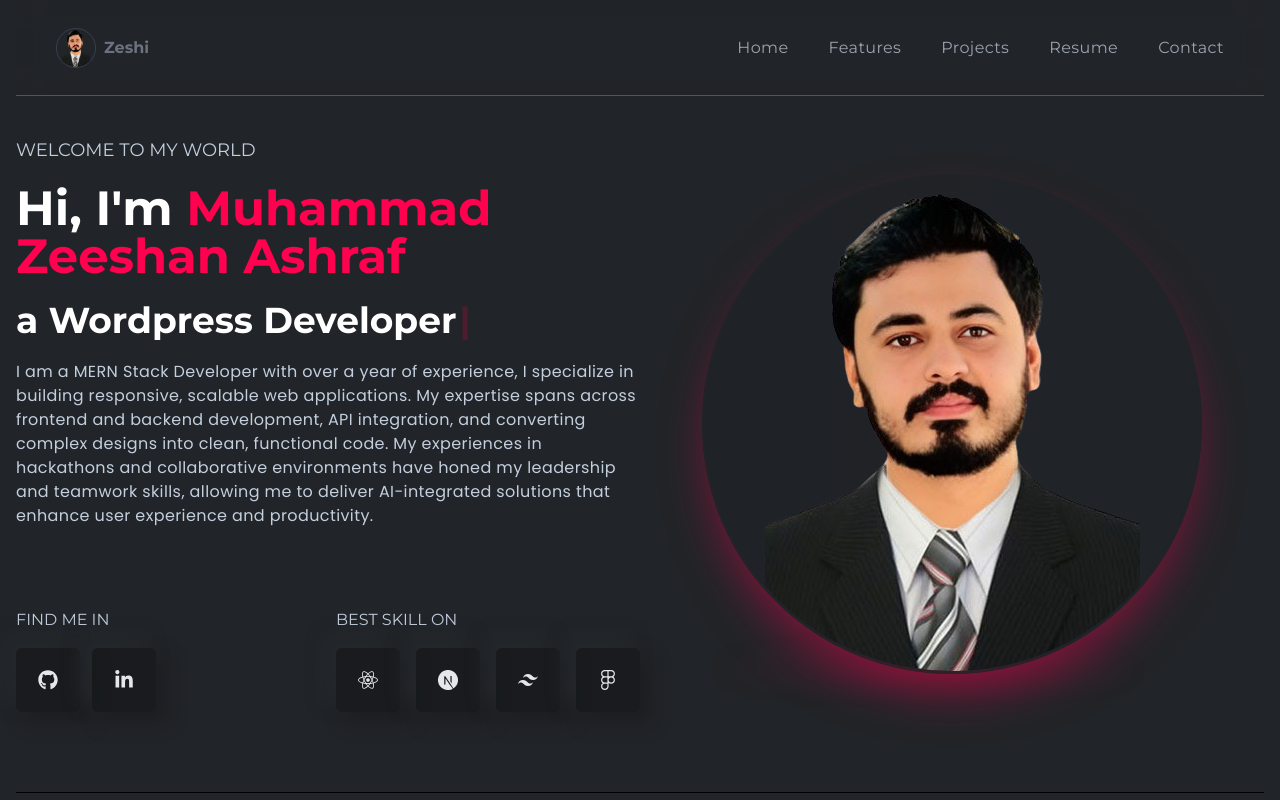
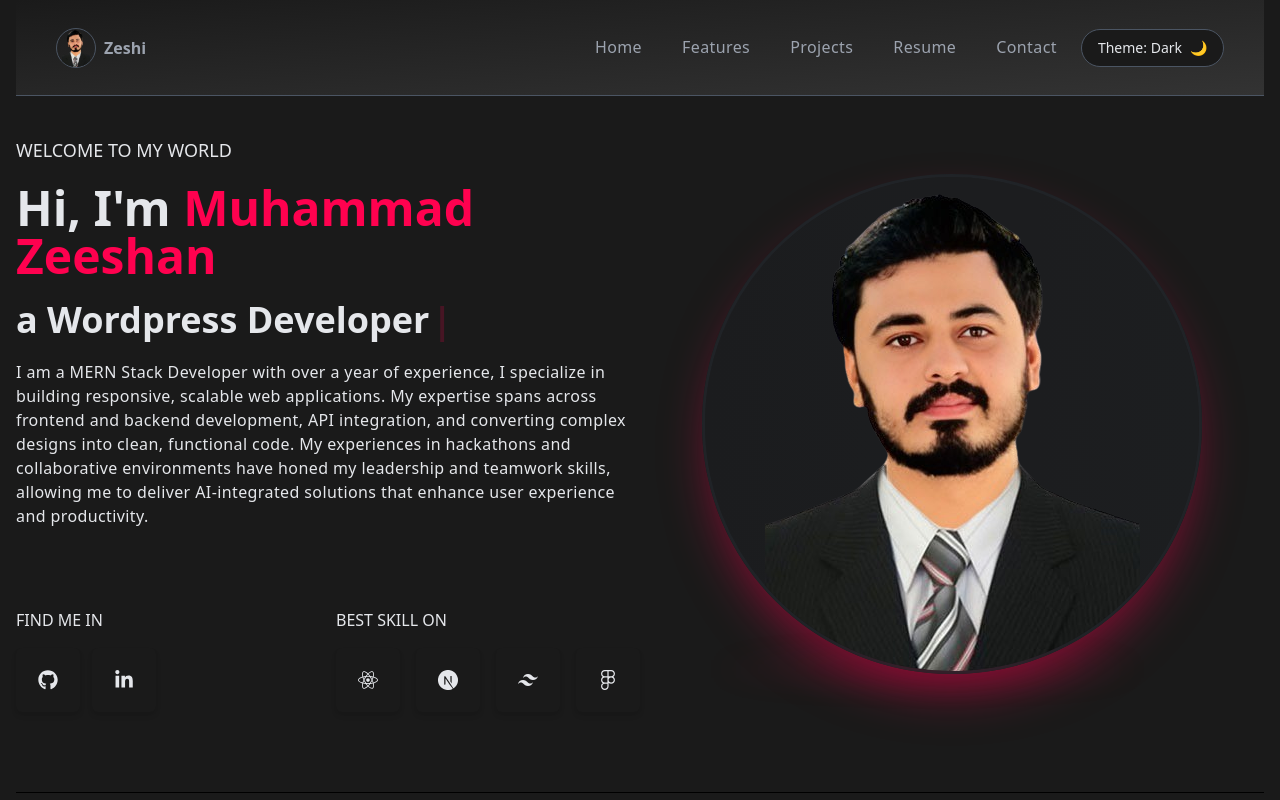
Before and after one commit to Zeshig01/Porfolio, a React (Create React App) app: page / in a window 1280 px wide. Shown: the top 800 px of the page. Built offline with nearby package versions, Linux system fonts and the light colour scheme.

Commit message:
theme colors

```diff
--- a/src/App.js
+++ b/src/App.js
@@ -7,9 +7,12 @@ import FooterBottom from "./components/footer/FooterBottom";
 import Navbar from "./components/navbar/Navbar";
 import Projects from "./components/projects/Projects";
 import Resume from "./components/resume/Resume";
+import { ThemeProvider } from "./ThemeContext";
 function App() {
   return (
-    <div className="w-full h-auto bg-bodyColor text-lightText px-4">
+    <ThemeProvider>
+
+<div className="w-full h-auto bg-[var(--bg-primary)] text-[var(--text-primary)] px-4">
         <Navbar />
       <div className="max-w-screen-xl mx-auto">
         <Banner />
@@ -22,6 +25,8 @@ function App() {
 
       </div>
     </div>
+    </ThemeProvider>
+
   );
 }
 
--- /dev/null
+++ b/src/ThemeContext.js
@@ -0,0 +1,49 @@
+
+import React, { createContext, useContext, useState, useEffect } from "react";
+
+const ThemeContext = createContext();
+
+export const ThemeProvider = ({ children }) => {
+  const [theme, setTheme] = useState(() => {
+    const savedTheme = localStorage.getItem("theme");
+    console.log("Initial theme from localStorage:", savedTheme || "dark");
+    return savedTheme || "dark";
+  });
+
+  const toggleTheme = (newTheme) => {
+    console.log("Toggling theme to:", newTheme);
+    setTheme(newTheme);
+    localStorage.setItem("theme", newTheme);
+  };
+
+  useEffect(() => {
+    console.log("Applying theme to document:", theme);
+    document.documentElement.classList.remove(
+      "dark",
+      "light",
+      "blue",
+      "green",
+      "red",
+      "purple",
+      "pink",
+      "teal",
+      "yellow",
+      "orange"
+    );
+        document.documentElement.classList.add(theme);
+  }, [theme]);
+
+  return (
+    <ThemeContext.Provider value={{ theme, toggleTheme }}>
+      {children}
+    </ThemeContext.Provider>
+  );
+};
+
+export const useTheme = () => {
+  const context = useContext(ThemeContext);
+  if (!context) {
+    console.error("useTheme must be used within a ThemeProvider");
+  }
+  return context;
+};
--- a/src/components/banner/LeftBanner.js
+++ b/src/components/banner/LeftBanner.js
@@ -1,10 +1,17 @@
-import React from "react";
+import React, { useContext } from "react";
 import { useTypewriter, Cursor } from "react-simple-typewriter";
 import { SiTailwindcss, SiFigma, SiNextdotjs } from "react-icons/si";
 import { FaLinkedinIn, FaGithub, FaReact } from "react-icons/fa";
 import { Link } from "react-router-dom";
+import { useTheme } from "../../ThemeContext";
 
 const LeftBanner = () => {
+  const { darkMode } = useTheme();
+  const themeClasses = {
+    dark: "text-white",
+    light: "text-black",
+  };
+  const currentTheme = darkMode ? "dark" : "light";
   const [text] = useTypewriter({
     words: ["Professional Coder.", "MERN Stack Developer.", "Wordpress Developer", "Shopify Developer"],
     loop: true,
@@ -13,14 +20,15 @@ const LeftBanner = () => {
     delaySpeed: 2000,
   });
   return (
-    <div className="w-full lgl:w-1/2 flex flex-col gap-20">
+    <div className="w-full lg:w-1/2 flex flex-col gap-20">
       <div className="flex flex-col gap-5">
         <h4 className=" text-lg font-normal">WELCOME TO MY WORLD</h4>
-        <h1 className="text-5xl font-bold text-white">
-          Hi, I'm{" "}
-          <span className="text-designColor capitalize">Muhammad Zeeshan Ashraf</span>
+        {/* <h1 className="text-5xl font-bold text-white"> */}
+        <h1 className={`text-5xl font-bold `}>
+        Hi, I'm{" "}
+          <span className="text-designColor capitalize">Muhammad Zeeshan </span>
         </h1>
-        <h2 className="text-4xl font-bold text-white">
+        <h2 className="text-4xl font-bold">
           a <span>{text}</span>
           <Cursor
             cursorBlinking="false"
--- a/src/components/contact/ContactLeft.js
+++ b/src/components/contact/ContactLeft.js
@@ -5,25 +5,28 @@ import { Link } from "react-router-dom";
 import { FaLinkedinIn, FaDiscord, FaGithub } from "react-icons/fa";
 const ContactLeft = () => {
   return (
-    <div className="w-full lgl:w-[35%] h-full bg-gradient-to-r from-[#1e2024] to-[#23272b] p-4 lgl:p-8 rounded-lg shadow-shadowOne flex flex-col gap-8 justify-center">
+    // <div className="w-full lgl:w-[35%] bg-[var(--bg-primary)] bg-opacity-90  h-full border p-4 lgl:p-8 rounded-lg shadow-shadowOne flex flex-col gap-8 justify-center">
+    <div className="w-full lgl:w-[35%] bg-gradient-to-br from-[var(--bg-primary)] to-[var(--bg-secondary)] bg-opacity-90 backdrop-blur-md h-full border p-4 lgl:p-8 rounded-lg shadow-shadowOne flex flex-col gap-8 justify-center">
+
       <img
+
         className="w-full h-64 object-cover rounded-lg mb-2"
         src={contactImg}
         alt="contactImg"
       />
       <div className="flex flex-col gap-4">
-        <h3 className="text-3xl font-bold text-white">Muhammad Zeeshan Ashraf</h3>
-        <p className="text-lg font-normal text-gray-400">
+        <h3 className="text-3xl font-bold ">Muhammad Zeeshan Ashraf</h3>
+        <p className="text-lg font-normal ">
           Front-end Developer
         </p>
-        <p className="text-base text-gray-400 tracking-wide">
+        <p className="text-base  tracking-wide">
         Software Engineer ¶ Front-end Doctor ¶ Next Specialist ¶ MERN Developer
         </p>
-        <p className="text-base text-gray-400 flex items-center gap-2">
-          Phone: <span className="text-lightText">+92 33174652685</span>
+        <p className="text-base flex items-center gap-2">
+          Phone: <span className="">+92 33174652685</span>
         </p>
-        <p className="text-base text-gray-400 flex items-center gap-2">
-          Email: <span className="text-lightText">zeshig01@gmail.com</span>
+        <p className="text-base  flex items-center gap-2">
+          Email: <span className="">zeshig01@gmail.com</span>
         </p>
       </div>
       <div className="flex flex-col gap-4">
--- a/src/components/features/Card.js
+++ b/src/components/features/Card.js
@@ -3,8 +3,8 @@ import { HiArrowRight } from "react-icons/hi";
 
 const Card = ({title,des,icon}) => {
   return (
-    <div className="w-full px-12 h-80 py-10 rounded-lg shadow-shadowOne flex items-center bg-gradient-to-r from-bodyColor to-[#202327] group hover:bg-gradient-to-b hover:from-black hover:to-[#1e2024] transition-colors duration-100 group">
-      <div className="h-72 overflow-y-hidden">
+    <div className="w-full bg-gradient-to-br from-[var(--bg-primary)] to-[var(--bg-secondary)] bg-opacity-90 backdrop-blur-md  px-12 h-80 py-10 rounded-lg shadow-lg border flex items-center group  transition-colors duration-100 group">
+      <div className="h-72  overflow-y-hidden">
         <div className="flex h-full flex-col gap-10 translate-y-16 group-hover:translate-y-0 transition-transform duration-500">
           <div className="w-10 h-8 flex flex-col justify-between">
 
--- a/src/components/features/Features.js
+++ b/src/components/features/Features.js
@@ -9,7 +9,7 @@ const Features = () => {
   return (
     <section
       id="features"
-      className="w-full py-20 border-b-[1px] border-b-black"
+      className="w-full py-20 border-b-[1px]"
     >
       <Title title="Features" des="What I Do" />
       <div className="grid grid-cols-1 md:grid-cols-2 xl:grid-cols-3 gap-6 xl:gap-20">
--- a/src/components/navbar/Navbar.js
+++ b/src/components/navbar/Navbar.js
@@ -2,28 +2,41 @@ import React, { useState } from "react";
 import { FiMenu } from "react-icons/fi";
 import { MdClose } from "react-icons/md";
 import { FaLinkedinIn, FaGithub } from "react-icons/fa";
-import { BsCodeSlash } from "react-icons/bs";
 import { Link as ScrollLink } from "react-scroll";
 import { Link as RouterLink } from "react-router-dom";
 import { logo } from "../../assets/index";
 import { navLinksdata } from "../../constants";
+import { useTheme } from "../../ThemeContext";
 
 const Navbar = () => {
   const [showMenu, setShowMenu] = useState(false);
+  const [showDropdown, setShowDropdown] = useState(false);
+  const { theme, toggleTheme } = useTheme();
+
+  const themes = [
+    { name: "Dark", value: "dark", icon: "🌙" },
+    { name: "Light", value: "light", icon: "☀️" },
+    { name: "Blue", value: "blue", icon: "🌀" },
+    { name: "Green", value: "green", icon: "🌿" },
+    { name: "Red", value: "red", icon: "🔥" },
+    { name: "Purple", value: "purple", icon: "💜" },
+    { name: "Pink", value: "pink", icon: "💖" },
+    { name: "Teal", value: "teal", icon: "🦋" },
+    { name: "Yellow", value: "yellow", icon: "🌟" },
+    { name: "Orange", value: "orange", icon: "🍊" }
+  ];
 
   const renderNavLink = ({ _id, title, link }) => {
     if (link.startsWith("/")) {
-      // Use RouterLink for paths starting with "/"
       return (
         <RouterLink
           to={link}
-          className="text-base font-normal text-gray-400 tracking-wide cursor-pointer hover:text-designColor duration-300"
+          className="text-base font-normal text-[var(--text-secondary)] tracking-wide cursor-pointer hover:text-designColor duration-300"
         >
           {title}
         </RouterLink>
       );
     } else {
-      // Use ScrollLink for other links (assuming they're for same-page navigation)
       return (
         <ScrollLink
           activeClass="active"
@@ -32,7 +45,7 @@ const Navbar = () => {
           smooth={true}
           offset={-70}
           duration={500}
-          className="text-base font-normal text-gray-400 tracking-wide cursor-pointer hover:text-designColor duration-300"
+          className="text-base font-normal text-[var(--text-secondary)] tracking-wide cursor-pointer hover:text-designColor duration-300"
         >
           {title}
         </ScrollLink>
@@ -41,50 +54,95 @@ const Navbar = () => {
   };
 
   return (
-    <div className="w-full h-24 px-10 sticky top-0 z-50 bg-transparent backdrop-blur-md mx-auto flex justify-between items-center font-titleFont border-b-[1px] border-b-gray-600">
+    <div className="w-full h-24 px-10 sticky top-0 z-50 bg-gradient-to-br from-[var(--bg-primary)] to-[var(--bg-secondary)] bg-opacity-90 backdrop-blur-md  mx-auto flex justify-between items-center font-titleFont border-b-[1px] border-b-[var(--border-color)]">
       <div className="flex items-center gap-2">
-        <img src={logo} alt="logo" className="w-10 h-10 object-contain rounded-full border-[1px] border-gray-700"
+        <img
+          src={logo}
+          alt="logo"
+          className="w-10 h-10 object-contain rounded-full border-[1px] border-[var(--border-color)]"
         />
-        <span className="text-gray-500 font-bold">Zeshi</span>
+        <span className="text-[var(--text-secondary)] font-bold">Zeshi</span>
       </div>
       <div>
         <ul className="hidden mdl:inline-flex items-center gap-6 lg:gap-10">
           {navLinksdata.map((item) => (
-            <li key={item._id}>
-              {renderNavLink(item)}
-            </li>
+            <li key={item._id}>{renderNavLink(item)}</li>
           ))}
         </ul>
+        <div className="relative hidden mdl:inline-flex items-center ml-6">
+          <button
+            onClick={() => setShowDropdown(!showDropdown)}
+            className="px-4 py-2 bg-[var(--bg-primary)] bg-opacity-50 text-[var(--text-primary)] rounded-full text-sm hover:bg-opacity-70 transition flex items-center gap-2 border border-[var(--border-color)]"
+          >
+            <span>Theme: {themes.find((t) => t.value === theme)?.name || "Select"}</span>
+            <span>{themes.find((t) => t.value === theme)?.icon}</span>
+          </button>
+          {showDropdown && (
+            <div className="absolute top-12 right-0 w-40 bg-[var(--bg-primary)] bg-opacity-90 rounded-md shadow-lg z-50 border border-[var(--border-color)]">
+              {themes.map((t) => (
+                <button
+                  key={t.value}
+                  onClick={() => {
+                    toggleTheme(t.value);
+                    setShowDropdown(false);
+                  }}
+                  className={`w-full text-left px-4 py-2 text-sm text-[var(--text-primary)] hover:bg-[var(--bg-primary)] hover:bg-opacity-70 flex items-center gap-2 ${
+                    theme === t.value ? "bg-opacity-50" : ""
+                  }`}
+                >
+                  <span>{t.icon}</span>
+                  <span>{t.name}</span>
+                </button>
+              ))}
+            </div>
+          )}
+        </div>
         <span
           onClick={() => setShowMenu(!showMenu)}
-          className="text-xl mdl:hidden bg-black w-10 h-10 inline-flex items-center justify-center rounded-full text-designColor cursor-pointer"
+          className="text-xl mdl:hidden bg-[var(--bg-primary)] bg-opacity-50 w-10 h-10 inline-flex items-center justify-center rounded-full text-designColor cursor-pointer"
         >
           <FiMenu />
         </span>
         {showMenu && (
-          <div className="w-[80%] h-screen overflow-scroll absolute top-0 left-0 bg-gray-900 p-4 scrollbar-hide">
+          <div className="w-[80%] h-screen overflow-scroll absolute top-0 left-0 bg-[var(--bg-primary)] bg-opacity-90 p-4 scrollbar-hide">
             <div className="flex flex-col gap-8 py-2 relative">
               <div>
                 <div className="flex items-center gap-2">
                   <img
                     src={logo}
                     alt="logo"
-                    className="w-10 h-10 rounded-full border-[1px] border-gray-700"
+                    className="w-10 h-10 rounded-full border-[1px] border-[var(--border-color)]"
                   />
-                  <span className="text-gray-500 font-bold">INBIO</span>
+                  <span className="text-[var(--text-secondary)] font-bold">INBIO</span>
                 </div>
               </div>
               <ul className="flex flex-col gap-4">
                 {navLinksdata.map((item) => (
-                  <li key={item._id}>
-                    {renderNavLink(item)}
-                  </li>
+                  <li key={item._id}>{renderNavLink(item)}</li>
                 ))}
               </ul>
               <div className="flex flex-col gap-4">
-                <h2 className="text-base uppercase font-titleFont mb-4">
-                  Find me in
-                </h2>
+                <h2 className="text-base uppercase font-titleFont mb-4 text-[var(--text-primary)]">Theme</h2>
+                <div className="flex flex-col gap-2">
+                  {themes.map((t) => (
+                    <button
+                      key={t.value}
+                      onClick={() => {
+                        toggleTheme(t.value);
+                        setShowMenu(false);
+                      }}
+                      className={`text-left px-4 py-2 text-sm text-[var(--text-primary)] hover:bg-[var(--bg-primary)] hover:bg-opacity-70 flex items-center gap-2 rounded ${
+                        theme === t.value ? "bg-opacity-50" : ""
+                      }`}
+                    >
+                      <span>{t.icon}</span>
+                      <span>{t.name}</span>
+                    </button>
+                  ))}
+                </div>
+              </div>
+              <div className="flex flex-col gap-4">
+                <h2 className="text-base uppercase font-titleFont mb-4 text-[var(--text-primary)]">Find me in</h2>
                 <div className="flex gap-4">
                   <a href="https://github.com/zeshig01" target="_blank" rel="noreferrer">
                     <span className="bannerIcon">
@@ -100,12 +158,11 @@ const Navbar = () => {
                       <FaLinkedinIn />
                     </span>
                   </a>
-
                 </div>
               </div>
               <span
                 onClick={() => setShowMenu(false)}
-                className="absolute top-4 right-4 text-gray-400 hover:text-designColor duration-300 text-2xl cursor-pointer"
+                className="absolute top-4 right-4 text-[var(--text-secondary)] hover:text-designColor duration-300 text-2xl cursor-pointer"
               >
                 <MdClose />
               </span>
--- a/src/components/projects/Projects.js
+++ b/src/components/projects/Projects.js
@@ -7,7 +7,7 @@ const Projects = () => {
   return (
     <section
       id="projects"
-      className="w-full py-20 border-b-[1px] border-b-black"
+      className="w-full py-20 border-b-[1px] "
     >
       <div className="flex justify-center items-center text-center">
         <Title
--- a/src/components/projects/ProjectsCard.js
+++ b/src/components/projects/ProjectsCard.js
@@ -5,7 +5,7 @@ import { Link } from 'react-router-dom';
 
 const ProjectsCard = ({ title, des, src, link, git }) => {
   return (
-    <div className="w-full p-4 rounded-lg shadow-shadowOne bg-gradient-to-r from-bodyColor to-[#202327] group hover:bg-gradient-to-b hover:from-gray-900 hover:to-gray-900 transition-colors duration-1000">
+    <div className="w-full bg-gradient-to-br from-[var(--bg-primary)] to-[var(--bg-secondary)] bg-opacity-90 backdrop-blur-md  p-4 rounded-lg shadow-shadowOne group  transition-colors duration-1000">
       <div className="overflow-hidden rounded-lg aspect-video mb-4">
         <img
           className="w-full h-full object-cover object-center group-hover:scale-110 duration-300 cursor-pointer"
@@ -31,7 +31,7 @@ const ProjectsCard = ({ title, des, src, link, git }) => {
             </Link>
           </div>
         </div>
-        <p className="text-sm text-gray-300 group-hover:text-gray-100 duration-300">
+        <p className="text-sm  duration-300">
           {des}
         </p>
       </div>
--- a/src/index.css
+++ b/src/index.css
@@ -3,27 +3,125 @@
 @tailwind components;
 @tailwind utilities;
 
-@layer components{
-    .bannerIcon{
-        @apply w-16 h-16 bg-black bg-opacity-25 text-gray-200 text-xl inline-flex items-center justify-center rounded-md shadow-shadowOne hover:bg-opacity-40 hover:-translate-y-1 transition-all hover:text-designColor cursor-pointer duration-300;
+@layer base {
+  /* Define theme-specific background and text colors */
+  :root {
+    --bg-primary: #1a1a1a;
+    --bg-secondary: #333333;
+    --text-primary: #e5e7eb;
+    --text-secondary: #9ca3af;
+    --border-color: #4b5563;
   }
+
+  /* Light Theme */
+  .light {
+    --bg-primary: #ffffff;
+    --bg-secondary: #f3f4f6;
+    --text-primary: #1f2937;
+    --text-secondary: #4b5563;
+    --border-color: #d1d5db;
+  }
+
+  /* Blue Theme */
+  .blue {
+    --bg-primary: #1e3a8a;
+    --bg-secondary: #3b82f6;
+    --text-primary: #e5e7eb;
+    --text-secondary: #93c5fd;
+    --border-color: #60a5fa;
+  }
+
+  /* Green Theme */
+  .green {
+    --bg-primary: #065f46;
+    --bg-secondary: #10b981;
+    --text-primary: #d1fae5;
+    --text-secondary: #6ee7b7;
+    --border-color: #34d399;
+  }
+
+  /* Red Theme */
+  .red {
+    --bg-primary: #dc2626;
+    --bg-secondary: #f87171;
+    --text-primary: #fef2f2;
+    --text-secondary: #fca5a5;
+    --border-color: #f87171;
+  }
+
+  /* Purple Theme */
+  .purple {
+    --bg-primary: #6b21a8;
+    --bg-secondary: #a78bfa;
+    --text-primary: #d4d7db;
+    --text-secondary: #e9d5ff;
+    --border-color: #a78bfa;
+  }
+
+  /* Pink Theme */
+  .pink {
+    --bg-primary: #ec4899;
+    --bg-secondary: #f9a8d4;
+    --text-primary: #fbcfe8;
+    --text-secondary: #f9a8d4;
+    --border-color: #f472b6;
+  }
+
+  /* Teal Theme */
+  .teal {
+    --bg-primary: #14b8a6;
+    --bg-secondary: #2dd4bf;
+    --text-primary: #f1f5f9;
+    --text-secondary: #d1fae5;
+    --border-color: #2dd4bf;
+  }
+
+  /* Yellow Theme */
+  .yellow {
+    --bg-primary: #f59e0b;
+    --bg-secondary: #fbbf24;
+    --text-primary: #fef08a;
+    --text-secondary: #fbbf24;
+    --border-color: #facc15;
+  }
+
+  /* Orange Theme */
+  .orange {
+    --bg-primary: #ea580c;
+    --bg-secondary: #fb923c;
+    --text-primary: #fef7f2;
+    --text-secondary: #ffedd5;
+    --border-color: #fb923c;
+  }
+
+}
+
+@layer components {
+  .bannerIcon {
+    @apply w-16 h-16 bg-[var(--bg-primary)] bg-opacity-25 text-[var(--text-primary)] text-xl inline-flex items-center justify-center rounded-md shadow-shadowOne hover:bg-opacity-40 hover:-translate-y-1 transition-all hover:text-designColor cursor-pointer duration-300;
+  }
+
   .resumeLi {
-    @apply w-full h-20 bg-black bg-opacity-25 text-xl text-gray-300 flex justify-center cursor-pointer hover:bg-opacity-40 duration-300 items-center border-[1px] rounded-none;
+    @apply w-full h-20 bg-[var(--bg-primary)] bg-opacity-25 text-xl text-[var(--text-secondary)] flex justify-center cursor-pointer hover:bg-opacity-40 duration-300 items-center border-[1px] border-[var(--border-color)] rounded-none;
   }
+
   .bgOpacity {
-@apply bg-black bg-opacity-40;
+    @apply bg-[var(--bg-primary)] bg-opacity-40;
   }
-    .contactInput{
-        @apply w-full h-12 rounded-lg border-b-[1px] border-b-gray-600 bg-[#191b1e] text-lightText px-4 active:outline-none focus-visible:outline-designColor outline-none focus-visible:border-b-transparent duration-300
+
+  .contactInput {
+    @apply w-full h-12 rounded-lg border-b-[1px] border-b-[var(--border-color)] bg-[var(--bg-primary)] text-[var(--text-primary)] px-4 active:outline-none focus-visible:outline-designColor outline-none focus-visible:border-b-transparent duration-300;
   }
-.contactTextArea{
-    @apply w-full rounded-lg border-b-[1px] border-b-gray-600 bg-[#191b1e] text-lightText px-4 py-2 active:outline-none focus-visible:outline-designColor outline-none focus-visible:border-b-transparent duration-300 resize-none
+
+  .contactTextArea {
+    @apply w-full rounded-lg border-b-[1px] border-b-[var(--border-color)] bg-[var(--bg-primary)] text-[var(--text-primary)] px-4 py-2 active:outline-none focus-visible:outline-designColor outline-none focus-visible:border-b-transparent duration-300 resize-none;
   }
 }
 
 .active {
-    color: white;
+  @apply text-[var(--text-primary)];
 }
-.scrollbar-hide::-webkit-scrollbar{
+
+.scrollbar-hide::-webkit-scrollbar {
   display: none;
 }
--- a/tailwind.config.js
+++ b/tailwind.config.js
@@ -1,6 +1,10 @@
 /** @type {import('tailwindcss').Config} */
 module.exports = {
-  content: ["./src/**/*.{js,jsx,ts,tsx}"],
+   darkMode: 'class',
+
+  content: [
+    "./src/**/*.{js,jsx,ts,tsx}",
+  ],
   theme: {
     extend: {
       screens:{
@@ -13,18 +17,15 @@ module.exports = {
         lgl: "1024px",
         xl: "1280px",
       },
-      fontFamily: {
-        bodyFont: ["Poppins", "sans-serif"],
-        titleFont: ["Montserrat", "sans-serif"],
-      },
       colors: {
+        // designColor: "#f97316",
         bodyColor: "#212428",
         lightText: "#c4cfde",
         boxBg: "linear-gradient(145deg, #1e2024, #23272b)",
         designColor: "#ff014f",
       },
       boxShadow: {
-        shadowOne: "10px 10px 19px #1c1e22, -10px -10px 19px #262a2e",
+        shadowOne: "0 4px 6px -1px rgba(0, 0, 0, 0.1), 0 2px 4px -1px rgba(0, 0, 0, 0.06)",
       },
     },
   },
```
Also changed, not shown: src/components/contact/Contact.js (+14 -14 lines). Lines whose indentation alone changed are shown as unchanged.
